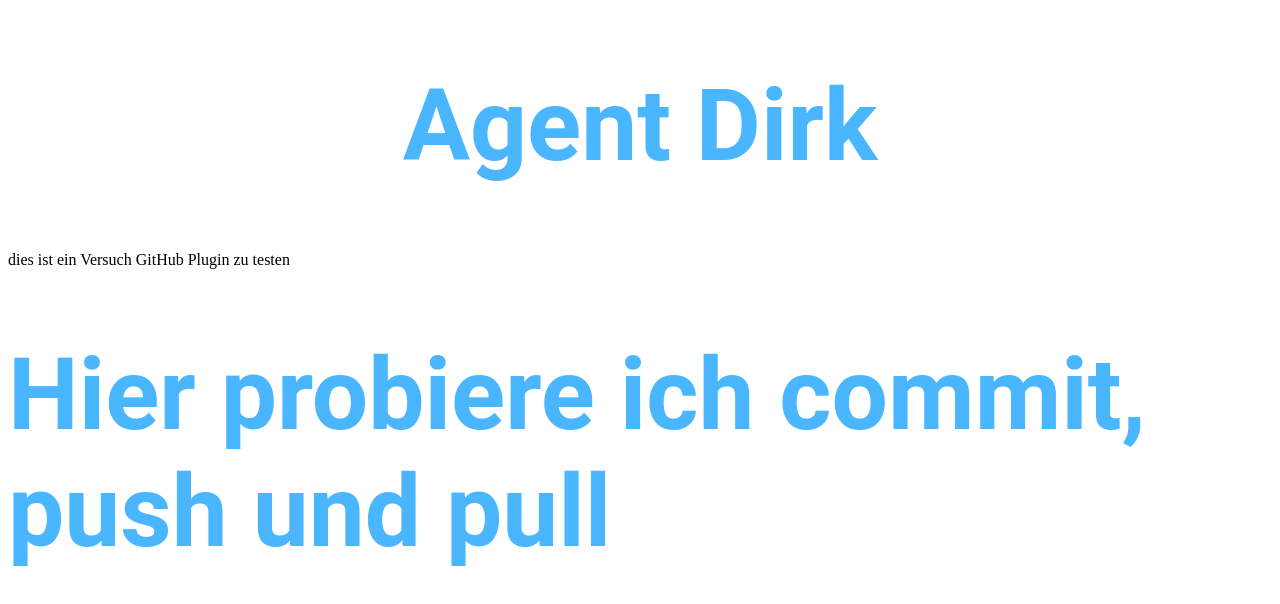
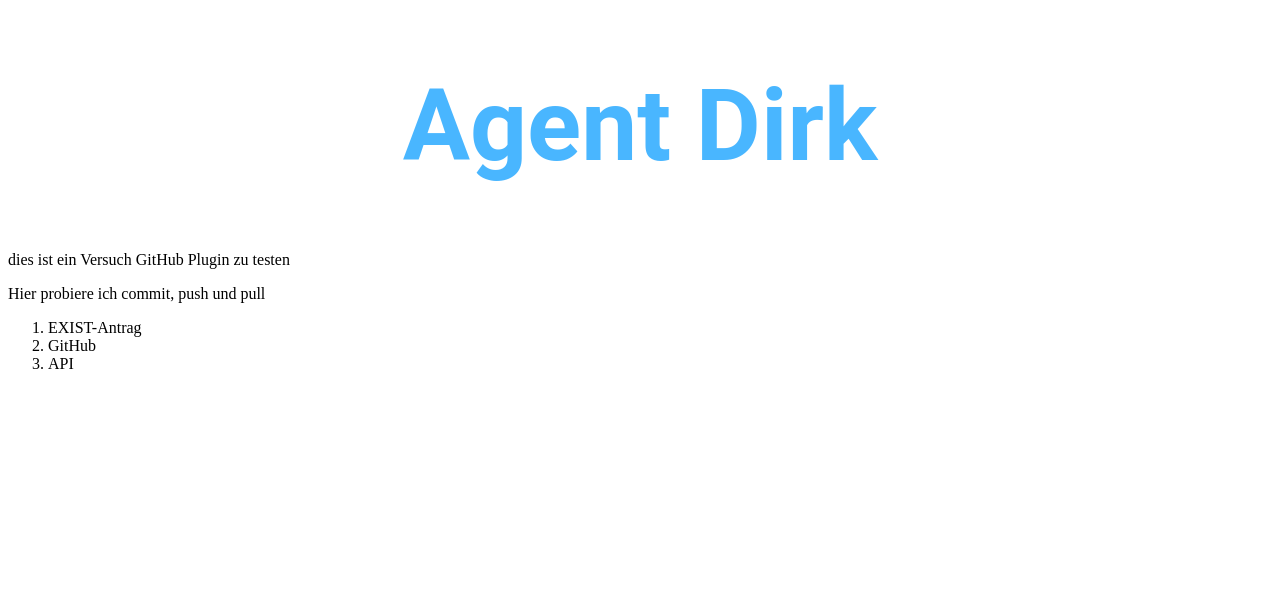
Before and after one commit to MarieWesthues/AgentDirk, an Angular app: page / in a window 1280 px wide. Shown: the top 604 px of the page. Built offline with nearby package versions, Linux system fonts and the light colour scheme.

Commit message:
branch versuche

```diff
--- a/src/app/app.component.html
+++ b/src/app/app.component.html
@@ -1,4 +1,10 @@
 <h1>Agent Dirk</h1>
 
 <p>dies ist ein Versuch GitHub Plugin zu testen</p>
-<h1> Hier probiere ich commit, push und pull <h1>
+<p> Hier probiere ich commit, push und pull <p>
+    <ol>
+        <li> EXIST-Antrag</li>
+        <li> GitHub</li>
+        <li> API</li>
+
+    </ol>
```
